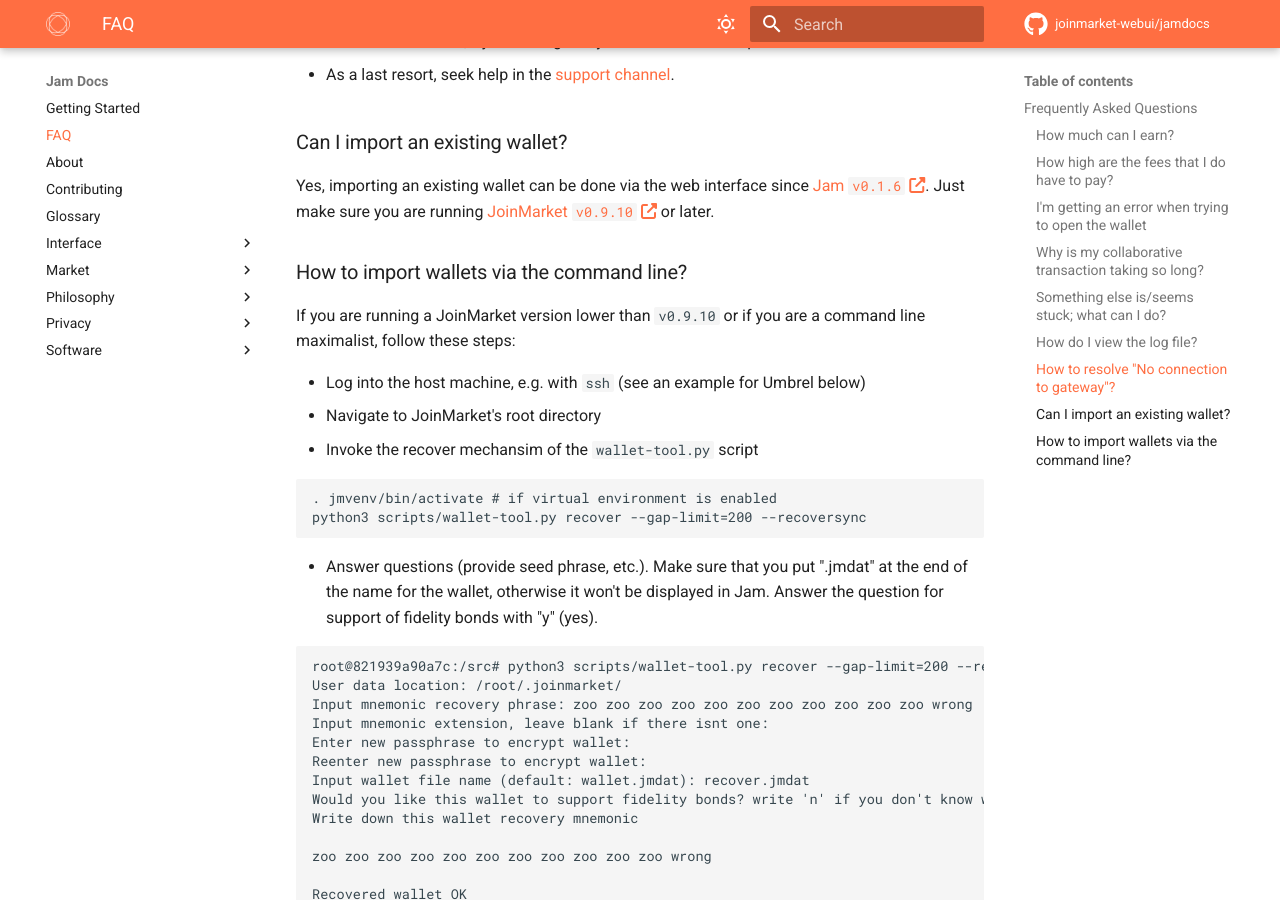
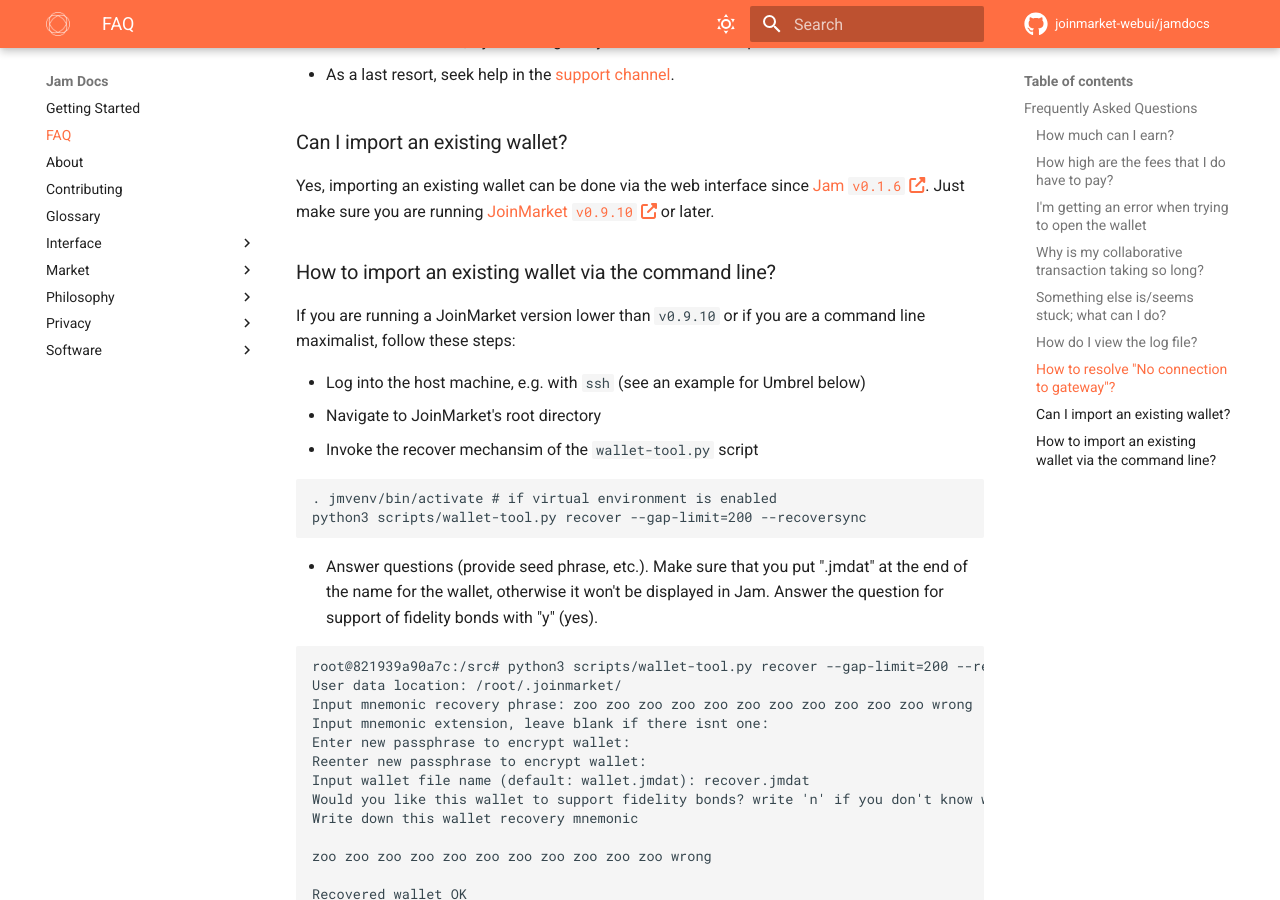
Before and after one commit to joinmarket-webui/jamdocs, an MkDocs documentation site: the page built from docs/FAQ.md, in a window 1280 px wide and 900 px high, scrolled down 3043 px. Built offline with MkDocs 1.6.1 and Material for MkDocs 9.7.7, drawn with Linux system fonts in a browser that asks for light colours; nearby versions of some CDN libraries; comment, search, counter and statistics services are not loaded.

Commit message:
Update docs/FAQ.md
Co-authored-by: Marnix <93143998+MarnixCroes@users.noreply.github.com>

```diff
--- a/docs/FAQ.md
+++ b/docs/FAQ.md
@@ -166,7 +166,7 @@
 [jam-v0-1-6]: https://github.com/joinmarket-webui/jam/releases/tag/v0.1.6
 [jm-v0-9-10]: https://github.com/JoinMarket-Org/joinmarket-clientserver/releases/tag/v0.9.10
 
-### How to import wallets via the command line?
+### How to import an existing wallet via the command line?
 
 If you are running a JoinMarket version lower than `v0.9.10` or if you are a command line maximalist, follow these steps:
 
```
